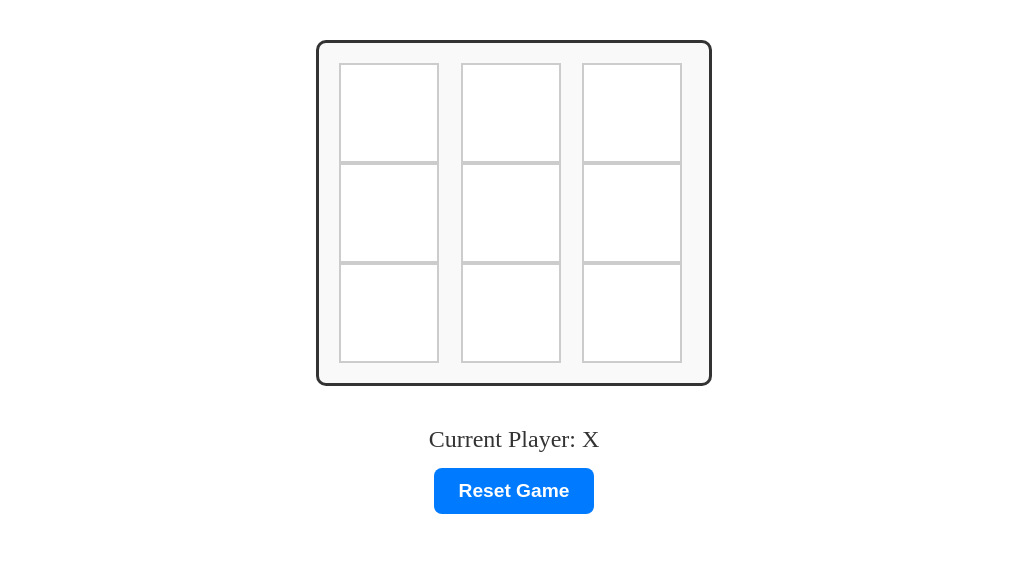
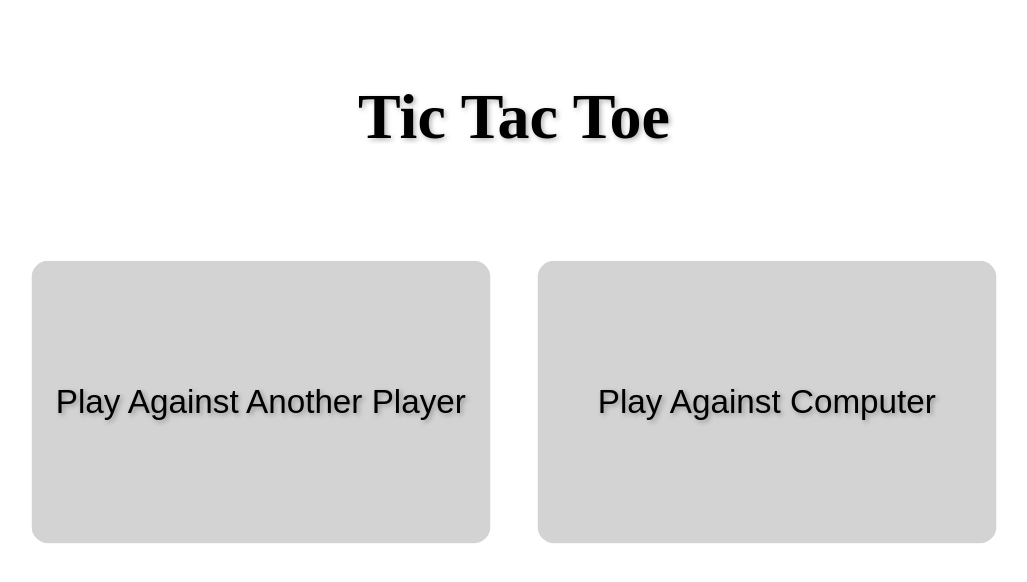
Before and after one commit to Ranjanase22/tic-tac-toe, an Angular app: page /game in a window 1280 px wide. Before the commit this address led to /. Shown: the top 582 px of the page, without its empty margins (126-1153 px from the left). Built offline with nearby package versions, Linux system fonts and the light colour scheme.

Commit message:
play with options

```diff
--- a/src/app/app.component.html
+++ b/src/app/app.component.html
@@ -1 +1 @@
-<app-game></app-game>
+<router-outlet></router-outlet>
--- a/src/app/app.component.ts
+++ b/src/app/app.component.ts
@@ -1,11 +1,12 @@
 import { Component } from '@angular/core';
 import { RouterOutlet } from '@angular/router';
 import { GameComponent } from './game/game.component';
+import { HomeComponent } from './home/home.component';
 
 @Component({
   selector: 'app-root',
   standalone: true,
-  imports: [RouterOutlet, GameComponent],
+  imports: [RouterOutlet, GameComponent, HomeComponent],
   templateUrl: './app.component.html',
   styleUrl: './app.component.css'
 })
--- a/src/app/game/game.component.css
+++ b/src/app/game/game.component.css
@@ -1,22 +1,22 @@
-/* Game Board Container */
 .board {
   display: grid;
   grid-template-columns: repeat(3, 1fr);
-  grid-gap: 15px; /* Space between cells */
+  grid-gap: 15px;
   max-width: 350px;
   margin: 40px auto;
   padding: 20px;
-  background-color: #f9f9f9; /* very light grey */
+  background-color: #eee;
   border-radius: 10px;
-  border: 3px solid #333; /* dark grey */
+  border: 3px solid #333;
+  box-shadow: 0 10px 25px rgba(0, 0, 0, 0.1);
+  margin-top: 100px;
 }
 
-/* Individual Cell Styles */
 .cell {
-  width: 100px; /* Fixed width */
-  height: 100px; /* Fixed height to match width */
-  background-color: #fff; /* white */
-  border: 2px solid #ccc; /* light grey */
+  width: 100px;
+  height: 100px;
+  background-color: #fff;
+  border: 2px solid #ccc;
   display: flex;
   justify-content: center;
   align-items: center;
@@ -24,9 +24,9 @@
   font-weight: bold;
   cursor: pointer;
   transition: background-color 0.3s ease, border-color 0.3s ease;
-  overflow: hidden; /* Prevent content overflow */
-  color: #000; /* Ensure text color is black */
-  position: relative; /* Prevent any movement when clicked */
+  overflow: hidden;
+  color: #000;
+  position: relative;
 }
 
 .cell:before {
@@ -52,56 +52,71 @@
   border-color: #c6c6c6;
 }
 
-/* Ensure content is centered and no overflow issues */
 .cell span {
-  line-height: 1; /* Adjust line-height for proper centering */
-  height: 100%; /* Ensure no vertical growth */
-  width: 100%; /* Ensure no horizontal growth */
+  line-height: 1;
+  height: 100%;
+  width: 100%;
   display: flex;
   justify-content: center;
   align-items: center;
-  color: inherit; /* Inherit color from parent cell */
-  position: absolute; /* Prevent text from shifting other cells */
+  color: inherit;
+  position: absolute;
   top: 0;
   left: 0;
 }
 
-/* Status Display and Reset Button */
 .status {
   text-align: center;
   margin-top: 30px;
+  position: relative;
 }
 
 .status p {
-  font-size: 1.5rem; /* Increase font size for better visibility */
-  margin: 15px 0; /* Increase margin for better spacing */
-  color: #333; /* Darker color for improved readability */
+  font-size: 2rem;
+  margin: 15px 0;
+  color: #333;
+  opacity: 0;
+  transform: scale(0.5);
+  animation: popOut 1s forwards;
 }
 
 .status button {
-  padding: 12px 25px; /* Increase padding for a larger button */
-  font-size: 1.2rem; /* Increase font size for better readability */
-  font-weight: bold;
+  padding: 25px 35px;
+  font-size: 1rem;
+  font-weight: 600;
   color: #fff;
   background-color: #007bff;
   border: none;
-  border-radius: 8px; /* Slightly larger border radius for a rounded appearance */
+  border-radius: 5px;
   cursor: pointer;
   transition: background-color 0.3s ease, box-shadow 0.3s ease;
+  margin: 16px;
 }
 
 .status button:hover {
+  transform: translateY(-5px);
   background-color: #0056b3;
-  box-shadow: 0 6px 12px rgba(0, 0, 0, 0.2); /* More pronounced shadow on hover */
+  box-shadow: 0 4px 8px rgba(0, 0, 0, 0.2);
 }
 
 .status button:focus {
   outline: none;
-  box-shadow: 0 0 6px rgba(0, 123, 255, 0.5); /* Larger focus outline for accessibility */
+  box-shadow: 0 0 0 3px rgba(38, 143, 255, 0.5);
 }
 
-/* Responsive adjustments */
-@media (max-width: 600px) {
+
+@keyframes popOut {
+  from {
+    opacity: 0;
+    transform: scale(2);
+  }
+  to {
+    opacity: 1;
+    transform: scale(1); /* End at normal size */
+  }
+}
+
+@media (max-width: 300px) {
   .board {
       grid-template-columns: repeat(3, 1fr);
       max-width: 100%;
@@ -110,35 +125,35 @@
   }
 
   .cell {
-      width: 80px; /* Adjust size for smaller screens */
+      width: 80px;
       height: 80px;
-      font-size: 1.5rem; /* Reduce font size for smaller screens */
+      font-size: 1.5rem;
   }
 
   .status p {
-      font-size: 1.2rem; /* Adjust font size for smaller screens */
+      font-size: 1.2rem;
       margin: 10px 0;
   }
 
   .status button {
-      padding: 10px 20px; /* Adjust button size for smaller screens */
+      padding: 10px 20px;
       font-size: 1rem;
   }
 }
 
 @media (max-width: 400px) {
   .cell {
-      width: 60px; /* Further adjust size for very small screens */
+      width: 60px;
       height: 60px;
       font-size: 1.2rem;
   }
 
   .status p {
-      font-size: 1rem; /* Further adjust font size */
+      font-size: 1rem;
   }
 
   .status button {
-      padding: 8px 15px; /* Further adjust button size */
+      padding: 8px 15px;
       font-size: 0.9rem;
   }
 }
--- a/src/app/game/game.component.html
+++ b/src/app/game/game.component.html
@@ -1,3 +1,8 @@
+<!-- Game Mode Selection -->
+<app-home *ngIf="!gameMode" (gameModeSelected)="startGame($event)"></app-home>
+
+<!-- Game Board and Status: Displayed when the game mode is selected -->
+<div *ngIf="gameMode">
   <div class="board">
     <div *ngFor="let row of board; let rowIndex = index">
       <button *ngFor="let cell of row; let colIndex = index"
@@ -10,7 +15,9 @@
   </div>
 
   <div class="status">
-  <p *ngIf="winner">{{ winner === 'Draw' ? 'It\'s a draw!' : winner + ' wins!' }}</p>
+    <p *ngIf="winner">{{ winner === 'Draw' ? 'It\'s a draw!' : winner }}</p>
     <p *ngIf="!winner">Current Player: {{ currentPlayer }}</p>
     <button (click)="resetGame()">Reset Game</button>
+    <button (click)="goHome()">Back to Home</button> <!-- New button for navigation -->
   </div>
+</div>
--- a/src/app/game/game.component.ts
+++ b/src/app/game/game.component.ts
@@ -1,11 +1,13 @@
 import { Component } from '@angular/core';
+import { Router } from '@angular/router';
 import { CommonModule } from '@angular/common';
 import confetti from 'canvas-confetti';
+import { HomeComponent } from '../home/home.component';
 
 @Component({
   selector: 'app-game',
   standalone: true,
-  imports: [CommonModule],
+  imports: [CommonModule, HomeComponent],
   templateUrl: './game.component.html',
   styleUrls: ['./game.component.css']
 })
@@ -18,40 +20,123 @@ export class GameComponent {
   currentPlayer: string = 'X';
   winner: string | null = null;
   moveCount: number = 0;
+  gameMode: 'player' | 'computer' | null = null;
+
+  constructor(private router: Router) { }
+
+  startGame(mode: 'player' | 'computer'): void {
+    this.gameMode = mode;
+    this.resetGame();
+  }
 
   makeMove(row: number, col: number): void {
     if (!this.board[row][col] && !this.winner) {
       this.board[row][col] = this.currentPlayer;
       this.moveCount++;
-      if (this.checkWinner()) {
-        this.winner = this.currentPlayer;
+      this.checkForGameEnd();
+    }
+  }
+
+  checkForGameEnd(): void {
+    const winner = this.checkWinner();
+    if (winner) {
+      if (winner === 'X') {
+        this.winner = this.gameMode === 'computer' ? 'You win!' : 'X wins!';
+      } else if (winner === 'O') {
+        this.winner = this.gameMode === 'computer' ? 'Computer wins!' : 'O wins!';
+      } else {
+        this.winner = 'It\'s a draw!';
+      }
+      if (winner !== 'Draw') {
         this.triggerConfetti();
-      } else if (this.moveCount === 9) {
-        this.winner = 'Draw';
-      } else {
-        this.currentPlayer = this.currentPlayer === 'X' ? 'O' : 'X';
+      }
+    } else if (this.moveCount === 9) {
+      this.winner = 'Draw';
+    } else {
+      this.currentPlayer = this.currentPlayer === 'X' ? 'O' : 'X';
+      if (this.gameMode === 'computer' && this.currentPlayer === 'O') {
+        setTimeout(() => this.computerMove(), 500);
       }
     }
   }
 
-  checkWinner(): boolean {
+  computerMove(): void {
+    const bestMove = this.findBestMove();
+    this.makeMove(bestMove.row, bestMove.col);
+  }
+
+  findBestMove(): { row: number, col: number } {
+    let bestScore = -Infinity;
+    let move = { row: 0, col: 0 };
+
+    for (let row = 0; row < 3; row++) {
+      for (let col = 0; col < 3; col++) {
+        if (!this.board[row][col]) {
+          this.board[row][col] = 'O';
+          const score = this.minimax(this.board, false);
+          this.board[row][col] = '';
+          if (score > bestScore) {
+            bestScore = score;
+            move = { row, col };
+          }
+        }
+      }
+    }
+    return move;
+  }
+
+  minimax(board: string[][], isMaximizing: boolean): number {
+    const scores: { [key: string]: number } = { 'X': -10, 'O': 10, 'Draw': 0 };
+    const winner = this.checkWinner();
+    if (winner) {
+      return scores[winner] || 0;
+    }
+
+    if (this.isBoardFull(board)) {
+      return 0;
+    }
+
+    let bestScore = isMaximizing ? -Infinity : Infinity;
+
+    for (let row = 0; row < 3; row++) {
+      for (let col = 0; col < 3; col++) {
+        if (!board[row][col]) {
+          board[row][col] = isMaximizing ? 'O' : 'X';
+          const score = this.minimax(board, !isMaximizing);
+          board[row][col] = '';
+          bestScore = isMaximizing ? Math.max(score, bestScore) : Math.min(score, bestScore);
+        }
+      }
+    }
+    return bestScore;
+  }
+
+  isBoardFull(board: string[][]): boolean {
+    return board.flat().every(cell => cell !== '');
+  }
+
+  checkWinner(): string | null {
     const winningCombinations = [
-      // Rows
       [this.board[0][0], this.board[0][1], this.board[0][2]],
       [this.board[1][0], this.board[1][1], this.board[1][2]],
       [this.board[2][0], this.board[2][1], this.board[2][2]],
-      // Columns
       [this.board[0][0], this.board[1][0], this.board[2][0]],
       [this.board[0][1], this.board[1][1], this.board[2][1]],
       [this.board[0][2], this.board[1][2], this.board[2][2]],
-      // Diagonals
       [this.board[0][0], this.board[1][1], this.board[2][2]],
       [this.board[0][2], this.board[1][1], this.board[2][0]]
     ];
 
-    return winningCombinations.some(combination =>
-      combination.every(cell => cell === this.currentPlayer)
-    );
+    for (const combination of winningCombinations) {
+      if (combination.every(cell => cell === 'X')) {
+        return 'X';
+      }
+      if (combination.every(cell => cell === 'O')) {
+        return 'O';
+      }
+    }
+
+    return this.isBoardFull(this.board) ? 'Draw' : null;
   }
 
   resetGame(): void {
@@ -73,4 +158,8 @@ export class GameComponent {
       colors: ['#ff595e', '#ffca3a', '#8ac926', '#1982c4', '#6a4c93']
     });
   }
-} //add
+
+  goHome(): void {
+    this.router.navigate(['/']); // Navigate to the home page
+  }
+}
--- /dev/null
+++ b/src/app/home/home.component.css
@@ -0,0 +1,90 @@
+body {
+  margin: 0;
+  padding: 0;
+  font-family: 'Arial', sans-serif;
+  background-size: 400% 400%;
+  animation: gradientBG 15s ease infinite;
+  height: 100vh;
+  display: flex;
+  justify-content: center;
+  align-items: center;
+}
+
+@keyframes gradientBG {
+  0% { background-position: 0% 50%; }
+  50% { background-position: 100% 50%; }
+  100% { background-position: 0% 50%; }
+}
+
+
+.heading {
+  text-align: center;
+  font-size: 64px;
+  color: black;
+  margin-bottom: 80px;
+  margin-top: 80px;
+  text-shadow: 2px 2px 5px rgba(0, 0, 0, 0.3);
+  animation: fadeIn 3s ease-in-out;
+}
+
+/* Fade-in animation for the heading */
+@keyframes fadeIn {
+  0% { opacity: 0; transform: translateY(-50px); }
+  100% { opacity: 1; transform: translateY(0); }
+}
+
+
+.options {
+  display: flex;
+  flex-direction: row;
+  flex-wrap: wrap;
+  height: calc(100vh - 12rem);
+  margin: 0 auto;
+  width: 80%;
+  justify-content: center;
+}
+
+
+button {
+  flex: 1;
+  margin: 32px;
+  height: calc((100vh - 12rem) / 2 - 2rem);
+  border: none;
+  border-radius: 1rem;
+  color: black;
+  font-size: 32px;
+  cursor: pointer;
+  transition: all 0.3s ease;
+  display: flex;
+  align-items: center;
+  justify-content: center;
+  background-color: #d4d3d3;
+  text-shadow: 2px 2px 5px rgba(0, 0, 0, 0.3);
+  animation: buttonPulse 3s ease-in-out infinite;
+}
+
+
+button:hover {
+  background-color: #d8d6d6;
+  transform: translateY(-5px);
+  box-shadow: 10px 10px 60px 10px #6d6d6e inset;
+  animation: buttonHover 0.6s ease-out infinite alternate;
+}
+
+
+button:active {
+  transform: translateY(0);
+}
+
+
+@keyframes buttonPulse {
+  0% { transform: scale(1); }
+  50% { transform: scale(1.05); } /* Slightly increase size */
+  100% { transform: scale(1); }
+}
+
+
+@keyframes buttonHover {
+  0% { transform: translateY(-5px) scale(1); }
+  100% { transform: translateY(-10px) scale(1.1); } /* Slightly increase size */
+}
--- /dev/null
+++ b/src/app/home/home.component.html
@@ -0,0 +1,8 @@
+<!-- Home Page Heading -->
+<h1 class="heading">Tic Tac Toe</h1>
+
+<!-- Game Options: Displayed when the game mode is not yet selected -->
+<div class="options">
+  <button (click)="startGame('player')">Play Against Another Player</button>
+  <button (click)="startGame('computer')">Play Against Computer</button>
+</div>
--- /dev/null
+++ b/src/app/home/home.component.ts
@@ -0,0 +1,19 @@
+import { Component, Output, EventEmitter } from '@angular/core';
+import { Router } from '@angular/router'; // Import Router
+
+@Component({
+  selector: 'app-home',
+  standalone: true,
+  templateUrl: './home.component.html',
+  styleUrls: ['./home.component.css']
+})
+export class HomeComponent {
+  @Output() gameModeSelected = new EventEmitter<'player' | 'computer'>();
+
+  constructor(private router: Router) {} // Inject Router
+
+  startGame(mode: 'player' | 'computer'): void {
+    this.router.navigate(['/game']); // Navigate to the game page
+    this.gameModeSelected.emit(mode);
+  }
+}
```
Also changed, not shown: angular.json (+6 -2 lines), src/app/app.config.ts (+14 -4 lines), src/app/app.routes.ts (+7 -2 lines), 1 other file (tests, documents, lock files or other folders). Lines whose indentation alone changed are shown as unchanged.
